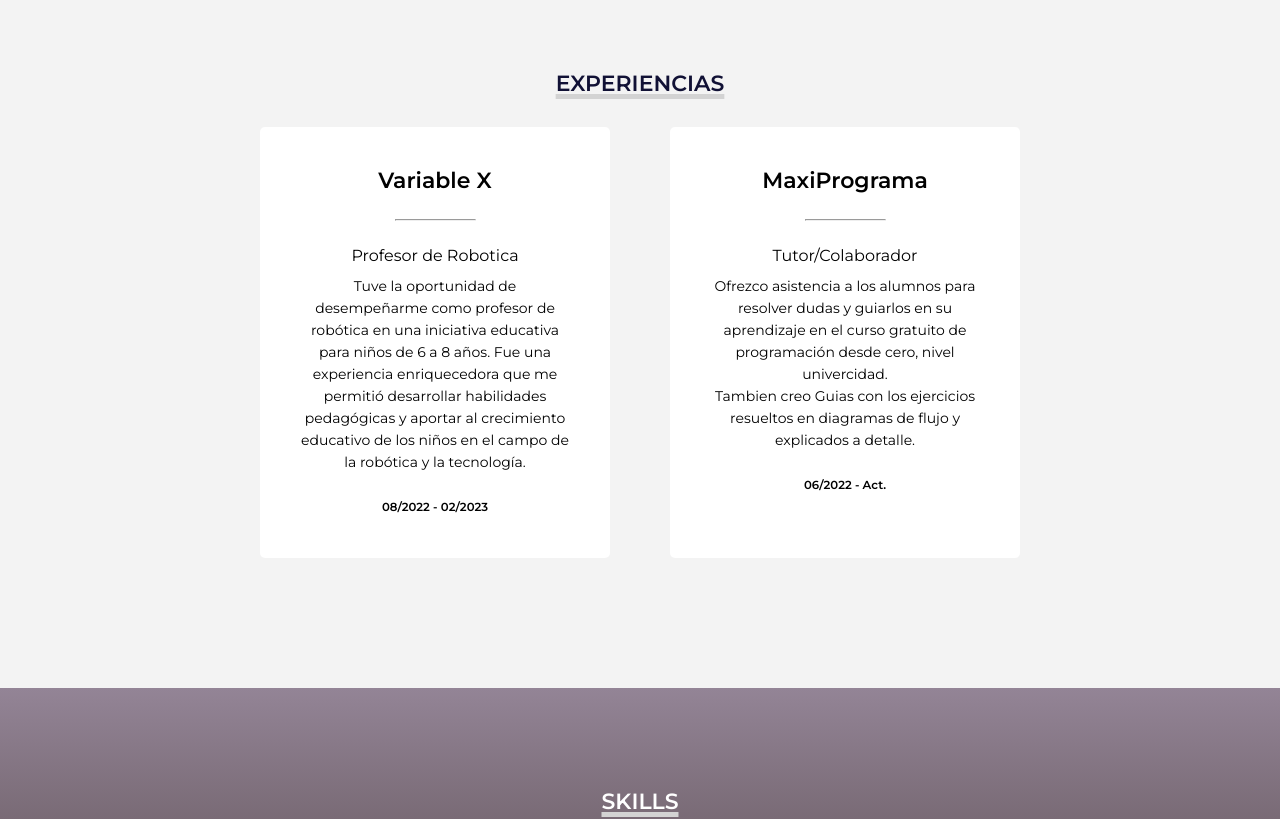
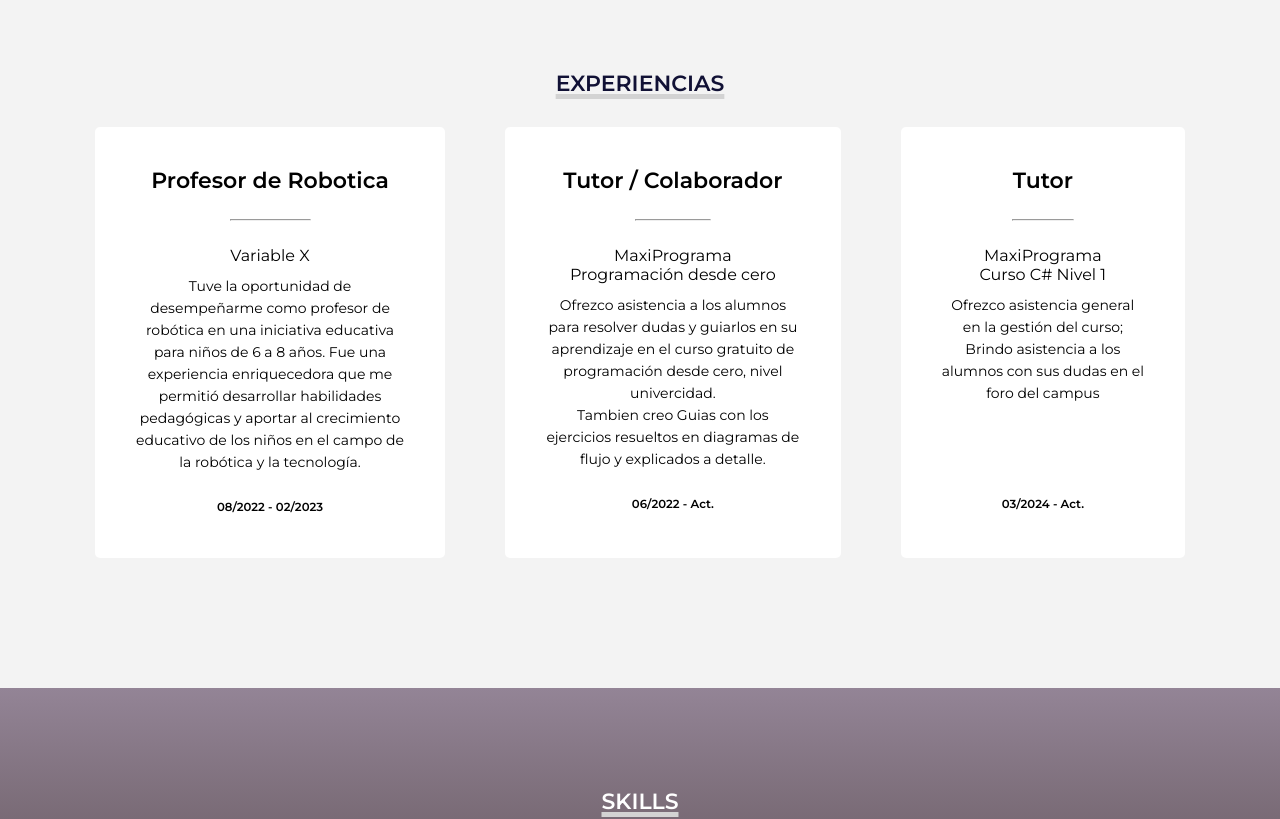
Before and after one commit to SebastianDte/Portfolio, a plain HTML site: page index.html in a window 1280 px wide. Shown: the part 1420-2239 px from the top of the page. Drawn offline with Linux system fonts and the light colour scheme; some packages are replaced by stand-ins of ours; a script that the page names is missing.

Commit message:
Cambios portfolio

```diff
--- a/index.html
+++ b/index.html
@@ -117,10 +117,10 @@
                 </p>
             </div> -->
             <div class="servicio">
-                <h4>Variable X</h4>
+                <h4>Profesor de Robotica</h4>
                 <hr>
                 <ul class="servicios-tag">
-                    <li>Profesor de Robotica</li>
+                    <li>Variable X</li>
                 </ul>
                 <p>
                     Tuve la oportunidad de desempeñarme como profesor de robótica en una iniciativa educativa para niños
@@ -131,18 +131,33 @@
                 </p>
             </div>
             <div class="servicio">
-                <h4>MaxiPrograma</h4>
+                <h4>Tutor / Colaborador</h4>
                 <hr>
+
                 <ul class="servicios-tag">
-                    <li>Tutor/Colaborador</li>
+                    <li>MaxiPrograma <br> Programación desde cero</li>
                 </ul>
                 <p>
-
                     Ofrezco asistencia a los alumnos para resolver dudas y guiarlos en su aprendizaje en el
                     curso gratuito de programación desde cero, nivel univercidad. <br>
                     Tambien creo Guias con los ejercicios resueltos en diagramas de flujo y explicados a detalle.
                     <br> <br>
                     <strong><small>06/2022 - Act.</small></strong>
+                </p>
+            </div>
+            <div class="servicio">
+                <h4>Tutor</h4>
+                <hr>
+                <ul class="servicios-tag">
+                    <li>MaxiPrograma <br> Curso C# Nivel 1</li>
+                </ul>
+                <p>
+                    Ofrezco asistencia general en la gestión del curso; Brindo asistencia a los alumnos con sus dudas
+                    en el foro del campus <br><br><br>
+
+
+                    <br> <br>
+                    <strong><small>03/2024 - Act.</small></strong>
                 </p>
             </div>
         </div>
```
